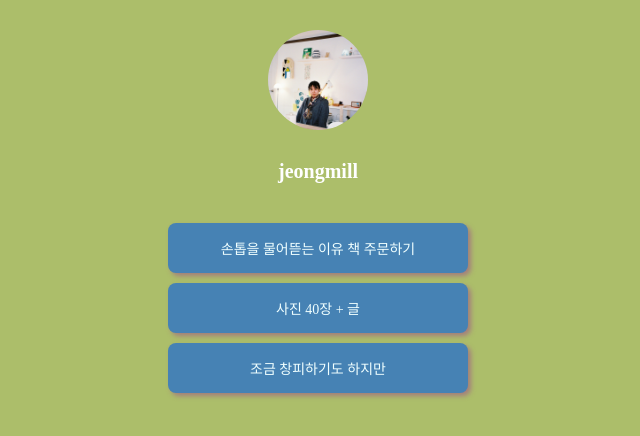
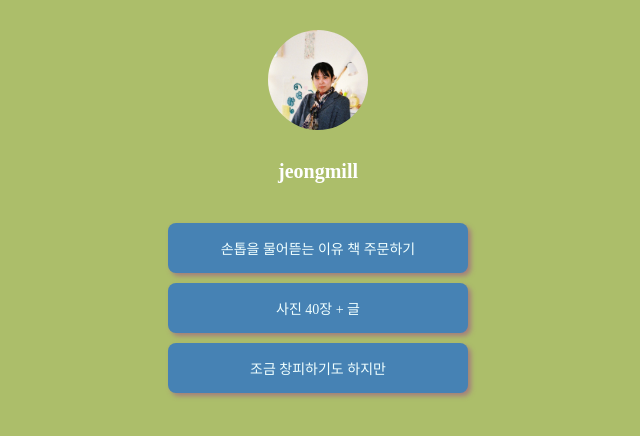
Before and after one commit to leejinhee2022/mypage, a plain HTML site: page index.html in a window 1280 px wide. Shown: the whole page, without its empty margins (322-962 px from the left). Drawn offline with Linux system fonts and the light colour scheme; a web font is replaced by a local one.

Commit message:
Update index.html

```diff
--- a/index.html
+++ b/index.html
@@ -8,7 +8,7 @@
         <meta name="viewport" content="width=device-width, initial-scale=1.0" />
         <meta property="og:title" content="정밀 링크 모음" />
         <meta property="og:description" content="이모저모 둘러보세요 ✺ 〜 " />
-        <meta property="og:image" content="이거.jpg" />
+        <meta property="og:image" content="ffff.jpg" />
         <title>leejinhee moeum</title>
         <style>
             @import url('https://cdn.jsdelivr.net/gh/orioncactus/pretendard/dist/web/static/pretendard.css');
@@ -23,7 +23,7 @@
 
             border-radius: 100%;
 
-        background-image: url('jini.jpg');
+        background-image: url('fff.jpg');
         background-position: center;
         background-size: cover;
     }
```
